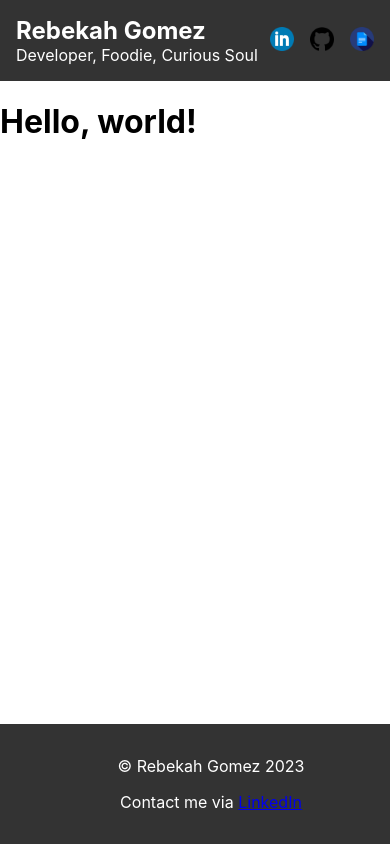
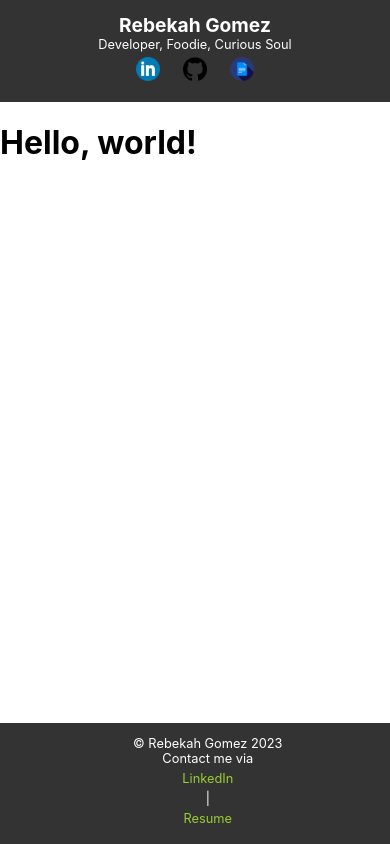
Before and after one commit to RebekahGomez/portfolio, a React (Create React App) app: page / in a window 390 px wide. Shown: the top 844 px of the page. Built offline with nearby package versions, Linux system fonts and the light colour scheme.

Commit message:
started media queries

```diff
--- a/src/components/Footer/Footer.css
+++ b/src/components/Footer/Footer.css
@@ -7,3 +7,22 @@
   bottom: 0;
   width: 100%;
 }
+
+.footer a {
+  color: #9acd32;
+  text-decoration: none;
+}
+
+.footer a:hover {
+  text-decoration: underline;
+}
+
+@media (max-width: 480px) {
+  .footer {
+    font-size: 0.8rem;
+  }
+  .footer a {
+    display: block;
+    margin: 5px 0;
+  }
+}
--- a/src/components/Footer/Footer.js
+++ b/src/components/Footer/Footer.js
@@ -14,6 +14,14 @@ const Footer = () => {
         >
           LinkedIn
         </a>
+        {" | "}
+        <a
+          href="https://docs.google.com/document/d/18b6Nrr27qCe1PMEJwCNp6XHbZPtiT6pd9WYzAv5xXjk/edit?usp=sharing"
+          target="_blank"
+          rel="noopener noreferrer"
+        >
+          Resume
+        </a>
       </p>
     </footer>
   );
--- a/src/components/Navbar/Navbar.css
+++ b/src/components/Navbar/Navbar.css
@@ -25,3 +25,20 @@
   width: 24px;
   height: 24px;
 }
+
+@media (max-width: 480px) {
+
+  .navbar-brand h1, p {
+    text-align: center;
+    margin: 0;
+  }
+
+  .navbar {
+    font-size: 0.8rem;
+    flex-direction: column;
+  }
+
+  .navbar-links img {
+    padding: 5px;
+  }
+}
```
